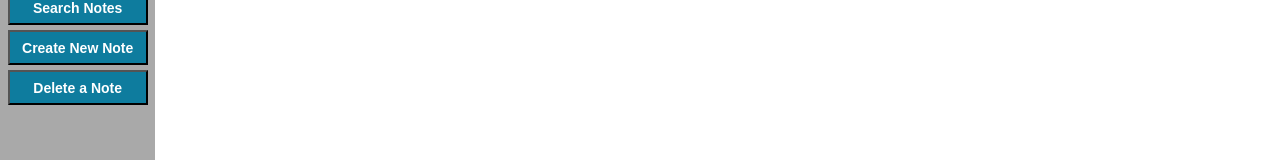
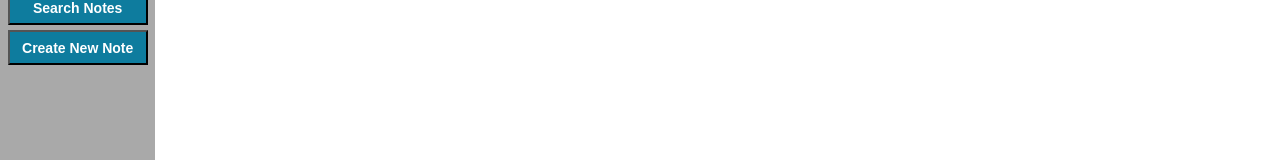
Before and after one commit to d2rd/Backend-Project_Glenn-David, a React (Create React App) app in the folder notes/: page / in a window 1280 px wide. Shown: the part 494-654 px from the top of the page. Built offline with nearby package versions, Linux system fonts and the light colour scheme; no server answers.

Commit message:
Safety before impletmenting onClick() events for buttons.

```diff
--- a/notes/src/components/notes/Notes.js
+++ b/notes/src/components/notes/Notes.js
@@ -38,16 +38,14 @@ callAPI () {
 componentDidMount() {
   this.callAPI();
 }
-  // removeNote(id) {
-  //   this.setState({notes: this.state.notes.filter(note => id !== id)})
+// removeNote() {
+//   this.setState({notes: this.state.notes.filter(notes.id )})
+// }
+
+  // removeNoteTest() {
+  //   console.log('clicked');
+  //   alert('button was clicked');
   // }
-
-  // removeNote() {
-  //   this.setState({notes: this.state.notes.filter(notes.id )})
-  // }
- removeNote = id => {
-    this.setState({notes: this.state.notes.filter(note => id )})
-  }
   render() {
     return (
       <div>
@@ -70,9 +68,12 @@ componentDidMount() {
             <div>
               <button className="btn-NavButton" onClick={() => this.props.createNote}>Create New Note</button>
             </div>
-            <div>
+            {/* <div>
               <button className="btn-NavButton" onClick={() => this.props.deleteNote}>Delete a Note</button>
-            </div>
+            </div> */}
+            {/* <div>
+              <button className="btn-NavButton" onClick={this.removeNoteTest()}>TestButton</button>
+            </div> */}
 
           </div>
           <div className="Notes-panel">
```
